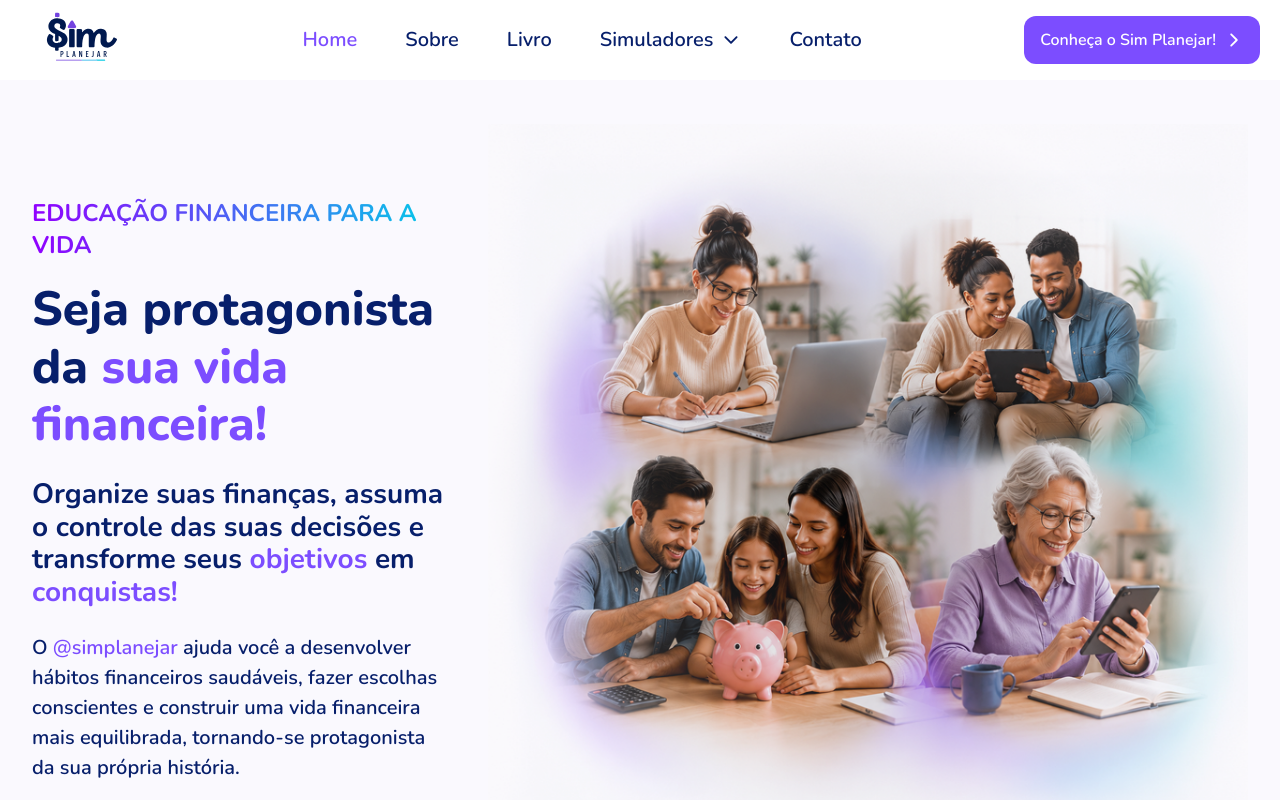
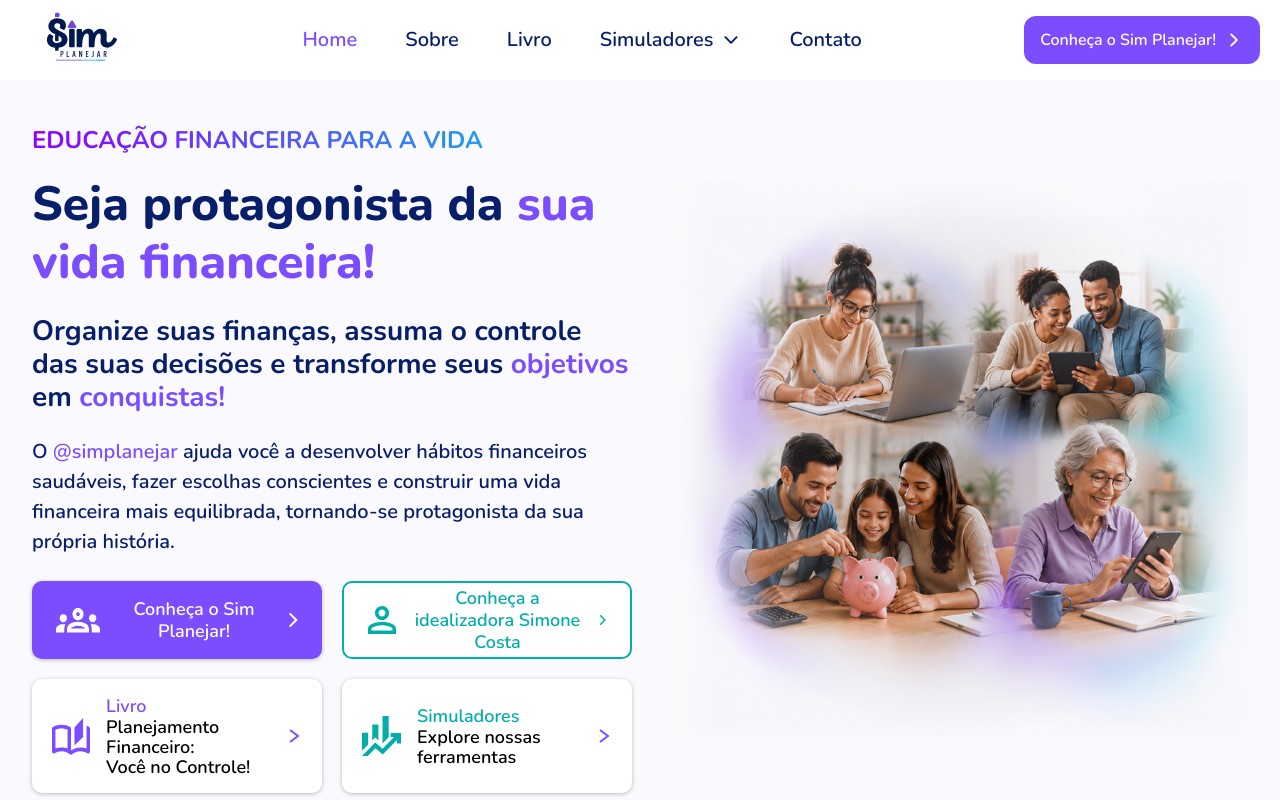
Before and after one commit to simplanejar/website-simplanejar, a Next.js app: page / in a window 1280 px wide. Shown: the top 800 px of the page. Built offline with nearby package versions, Linux system fonts and the light colour scheme.

Commit message:
fix(hero): adjust buttons placement

```diff
--- a/components/pages/home/hero.tsx
+++ b/components/pages/home/hero.tsx
@@ -22,9 +22,9 @@ export function Hero({ content = heroContent }: HeroProps) {
   return (
     <section className="relative w-full overflow-hidden px-4 py-6 sm:px-6 sm:py-11 lg:px-8">
       <div className="mx-auto flex w-full max-w-[1400px] flex-col">
-        <div className="flex flex-col gap-6 lg:grid lg:grid-cols-[minmax(0,1fr)_minmax(400px,760px)] lg:items-center lg:gap-10">
+        <div className="flex flex-col gap-6 lg:grid lg:grid-cols-[minmax(400px,1fr)_clamp(350px,45vw,823px)] lg:items-start lg:gap-x-10 lg:gap-y-6">
 
-          <div className="order-1 flex flex-col">
+          <div className="order-1 lg:col-start-1 lg:row-start-1 flex flex-col">
             <p className="gradient-text text-[20px] font-bold leading-8 xl:text-[24px]">
               {content.eyebrow}
             </p>
@@ -42,7 +42,7 @@ export function Hero({ content = heroContent }: HeroProps) {
             </p>
           </div>
 
-          <div className="order-2 relative mx-auto w-full max-w-[280px] sm:max-w-[420px] md:max-w-[520px] lg:order-2 lg:mx-0 lg:max-w-none lg:self-start">
+          <div className="order-2 lg:col-start-2 lg:row-start-1 lg:row-span-2 relative mx-auto w-full max-w-[280px] sm:max-w-[420px] md:max-w-[520px] lg:order-2 lg:mx-0 lg:max-w-none lg:self-center">
             <Image
               src={content.image.src}
               alt={content.image.alt}
@@ -54,7 +54,7 @@ export function Hero({ content = heroContent }: HeroProps) {
             />
           </div>
 
-<div className="order-3 grid grid-cols-2 gap-3 sm:flex sm:flex-row sm:flex-wrap sm:gap-5 lg:order-3">
+<div className="order-3 grid grid-cols-2 gap-3 sm:gap-5 lg:order-3 lg:col-start-1 lg:row-start-2">
   {content.buttons.map((button, index) => {
     const Icon = button.icon ? buttonIconMap[button.icon] : null;
 
@@ -65,23 +65,21 @@ export function Hero({ content = heroContent }: HeroProps) {
         href={button.href}
         variant={button.variant}
         icon={Icon ? <Icon /> : undefined}
-        className={`w-full justify-center px-3 text-center text-[14px] transition-all md:text-[16px] lg:text-[18px] sm:w-auto ${
+        className={`w-full justify-center px-3 text-center text-[14px] transition-all md:text-[16px] lg:text-[18px] ${
 	        index === 0 ? "" : "border-2 border-[#01AEAA] text-[#01AEAA] hover:bg-[#D7ECF1] hover:shadow-lg transition-all duration-200"
         }`}
       />
     );
   })}
-</div>
 
-          <div className="order-4 grid grid-cols-2 gap-3 sm:flex sm:flex-row sm:gap-5 lg:order-4">
-            {content.featureCards.map((card) => (
+  {content.featureCards.map((card) => (
               <HeroFeatureCardItem
                 key={card.category}
                 card={card}
-                className="w-full flex-1"
+                className="w-full"
               />
             ))}
-          </div>
+</div>
 
         </div>
       </div>
```
